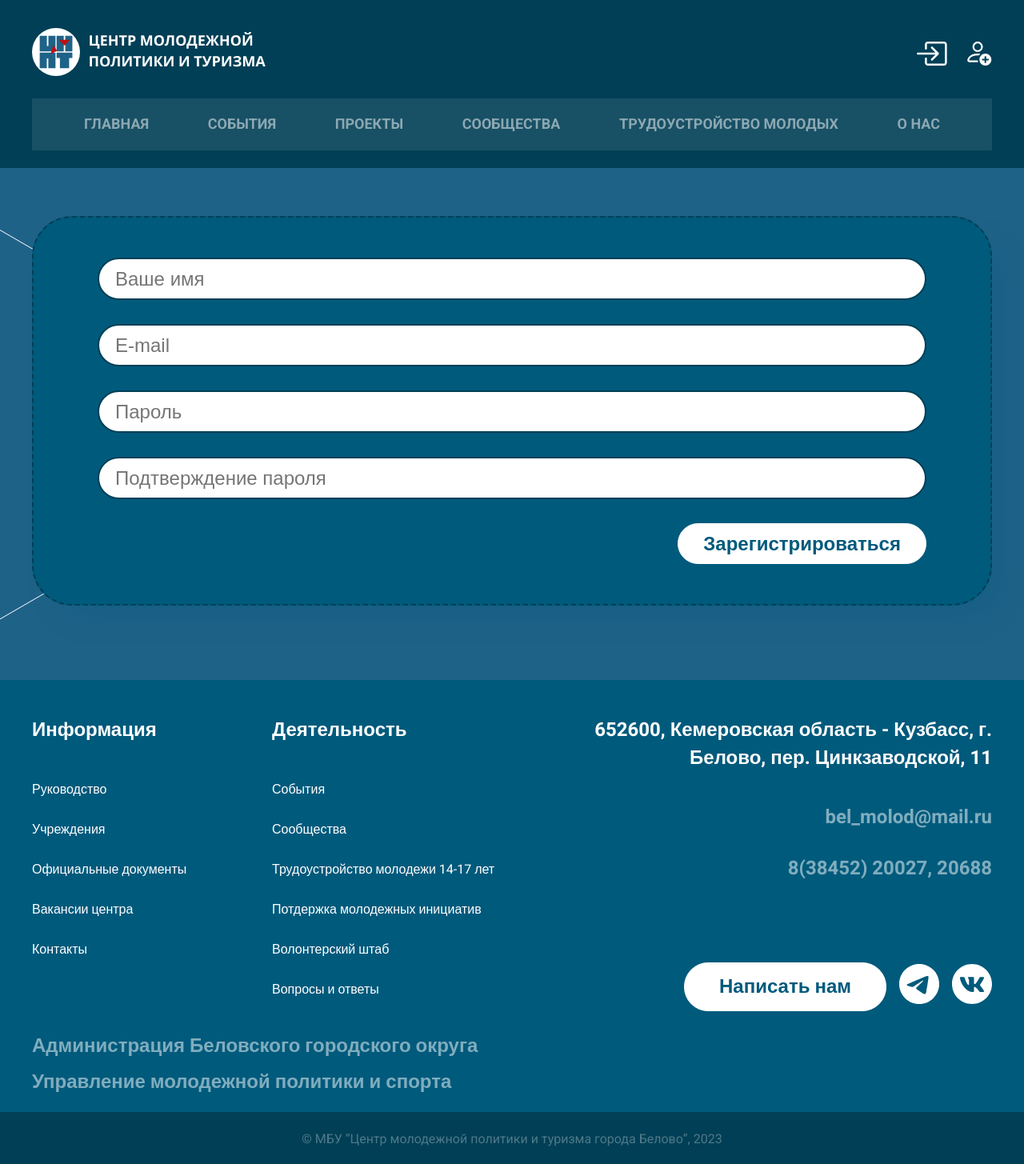
After one commit to KhaperskiyDV/Course, a Django app: page /testform/ in a window 1280 px wide. The commit adds this page. Shown: the whole page at 80% size. Run offline with Django 4.2, Linux system fonts and the light colour scheme.

Commit message:
Сделал тестформ

```diff
--- /dev/null
+++ b/Web_course/Bel_molod/forms.py
@@ -0,0 +1,8 @@
+from django import forms
+from .models import *
+
+class RegistForm(forms.Form):
+    name = forms.CharField(max_length=200, label='', widget=forms.TextInput(attrs={'class': 'reg__input-item',  'placeholder': 'Ваше имя'}))
+    email = forms.EmailField(label='', widget=forms.EmailInput(attrs={'class': 'reg__input-item',  'placeholder': 'E-mail'}))
+    password1 = forms.CharField(max_length=200, label='', widget=forms.PasswordInput (attrs={'class': 'reg__input-item',  'placeholder': 'Пароль'}))
+    password2 = forms.CharField(max_length=200, label='', widget=forms.PasswordInput (attrs={'class': 'reg__input-item',  'placeholder': 'Подтверждение пароля'}))
--- a/Web_course/Bel_molod/templates/Bel_molod/Base.html
+++ b/Web_course/Bel_molod/templates/Bel_molod/Base.html
@@ -20,22 +20,22 @@
         <div class="header__wraper-temp">
             <div class="container">
                 <div class="header-temp">
-                    <a class="logo" href="#">
+                    <a class="logo" href="{% url 'home' %}">
                         <img src="{% static 'images/logo.svg' %}" alt="">
                     </a>
                     <ul class="header__nav">
                         <li class="header__btn">
-                            <img src="{% static 'images/nav-btn1.svg' %}" alt="">
+                            <a href=""><img src="{% static 'images/nav-btn1.svg' %}" alt=""></a>
                         </li>
                         <li class="header__btn">
-                            <img src="{% static 'images/nav-btn2.svg' %}" alt="">
+                            <a href="{% url 'testform' %}"><img src="{% static 'images/nav-btn2.svg' %}" alt=""></a>
                         </li>
                     </ul>
                     <div class="header__menu-temp">
                         <ul class="header__menu-list">
                             {% for m in menu_list %}
                             <li class="header__menu-item">
-                                <a class="header__menu-link" href="''">{{ m }}</a>
+                                <a class="header__menu-link" href="{% url m.url_name %}">{{ m.text }}</a>
                             </li>
                             {% endfor %}
                         </ul>
--- a/Web_course/Bel_molod/templates/Bel_molod/regist.html
+++ b/Web_course/Bel_molod/templates/Bel_molod/regist.html
@@ -7,10 +7,10 @@
     <div class="container">
         <form class="reg__form">
             <input class="reg__input-item" type="text" name="Name" id="Name" placeholder="Ваше имя">
+            <input class="reg__input-item" type="email" name="E-mail" id="E-mail" placeholder="E-mail">
             <input class="reg__input-item" type="password" name="Password" id="Password" placeholder="Пароль">
             <input class="reg__input-item" type="password" name="R_Password" id="R_Password"
                 placeholder="Поттверждение пароля">
-            <input class="reg__input-item" type="email" name="E-mail" id="E-mail" placeholder="E-mail">
             <button class="reg__form-btn" type="submit">Зарегистрироваться</button>
         </form>
     </div>
--- /dev/null
+++ b/Web_course/Bel_molod/templates/Bel_molod/testform.html
@@ -0,0 +1,15 @@
+{% extends 'Bel_molod/base.html' %}
+{% load static %}
+
+
+{% block content %}
+<div class="reg__content" style="background-image: url({% static 'images/auth_bg.svg' %});">
+    <div class="container">
+        <form class="reg__form" method="post">
+            {% csrf_token %}
+            {{ form }}
+            <button class="reg__form-btn" type="submit">Зарегистрироваться</button>
+        </form>
+    </div>
+</div>
+{% endblock %}
--- a/Web_course/Bel_molod/views.py
+++ b/Web_course/Bel_molod/views.py
@@ -1,6 +1,15 @@
-from django.shortcuts import render
+from django.shortcuts import redirect, render
+from .forms import *
 
-menu_list = ["ГЛАВНАЯ", "СОБЫТИЯ", "ПРОЕКТЫ", "СООБЩЕСТВА", "ТРУДОУСТРОЙСТВО МОЛОДЫХ", "О НАС"]
+# menu_list = ["ГЛАВНАЯ", "СОБЫТИЯ", "ПРОЕКТЫ", "СООБЩЕСТВА", "ТРУДОУСТРОЙСТВО МОЛОДЫХ", "О НАС"]
+menu_list = [
+{'text': "ГЛАВНАЯ",'url_name': 'home'},
+{'text': "СОБЫТИЯ",'url_name': 'events'},
+{'text': "ПРОЕКТЫ",'url_name': 'home'},
+{'text': "СООБЩЕСТВА",'url_name': 'home'},
+{'text': "ТРУДОУСТРОЙСТВО МОЛОДЫХ",'url_name': 'home'},
+{'text': "О НАС",'url_name': 'about'},
+]
 
 def index(request):
     return render(request, 'Bel_molod/index.html', {'menu_list': menu_list, 'title': 'Молодежь Белово'})
@@ -20,3 +29,12 @@ def auth(request):
 
 def events(request):
     return render(request, 'Bel_molod/events.html', {'menu_list': menu_list, 'title': 'События'})
+
+def testform(request):
+    if request.method == 'POST':
+        f = RegistForm(request.POST)
+        if f.is_valid():
+            return redirect ('auth')
+    else:
+        f = RegistForm()
+    return render(request, 'Bel_molod/testform.html', {'form': f, 'menu_list': menu_list, 'title': 'testform'})
--- a/Web_course/Web_course/urls.py
+++ b/Web_course/Web_course/urls.py
@@ -11,5 +11,6 @@ urlpatterns = [
     path('send/', send, name='send'),
     path('regist/', regist, name='regist'),
     path('auth/', auth, name='auth'),
-    path('events/', events, name='events')
+    path('events/', events, name='events'),
+    path('testform/', testform, name='testform')
    ]
--- a/Web_course/static/css/style.css
+++ b/Web_course/static/css/style.css
@@ -677,8 +677,8 @@ body {
   width: 100%;
   background-color: #1F6288;
   background-repeat: no-repeat;
-  background-position: top center;
-  background-size: contain;
+  background-position: center center;
+  /* background-size: contain; */
 }
 
 .reg__form,
```
Also changed, not shown: Web_course/Bel_molod/templates/Bel_molod/index.html (+6 -19 lines).
